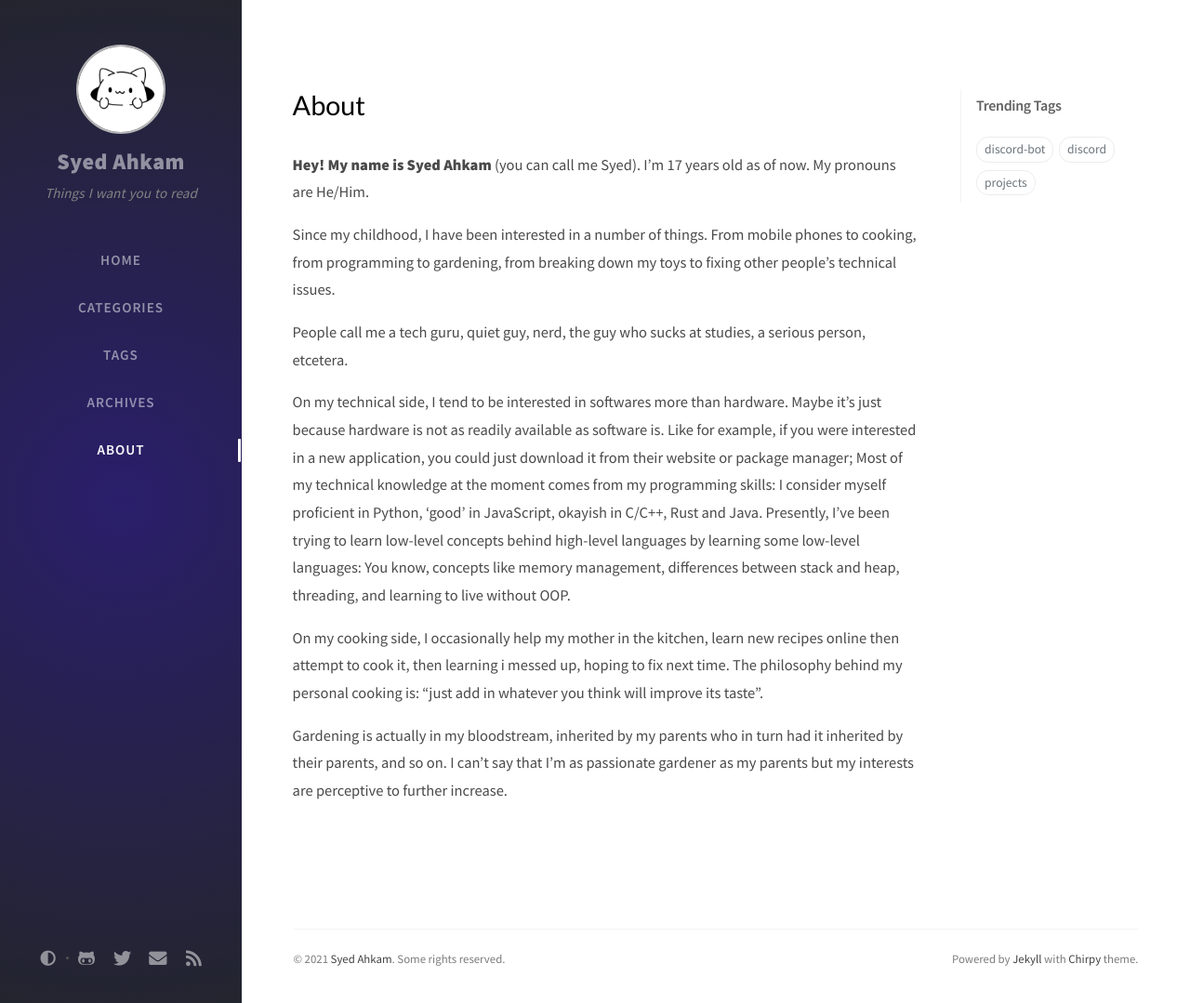
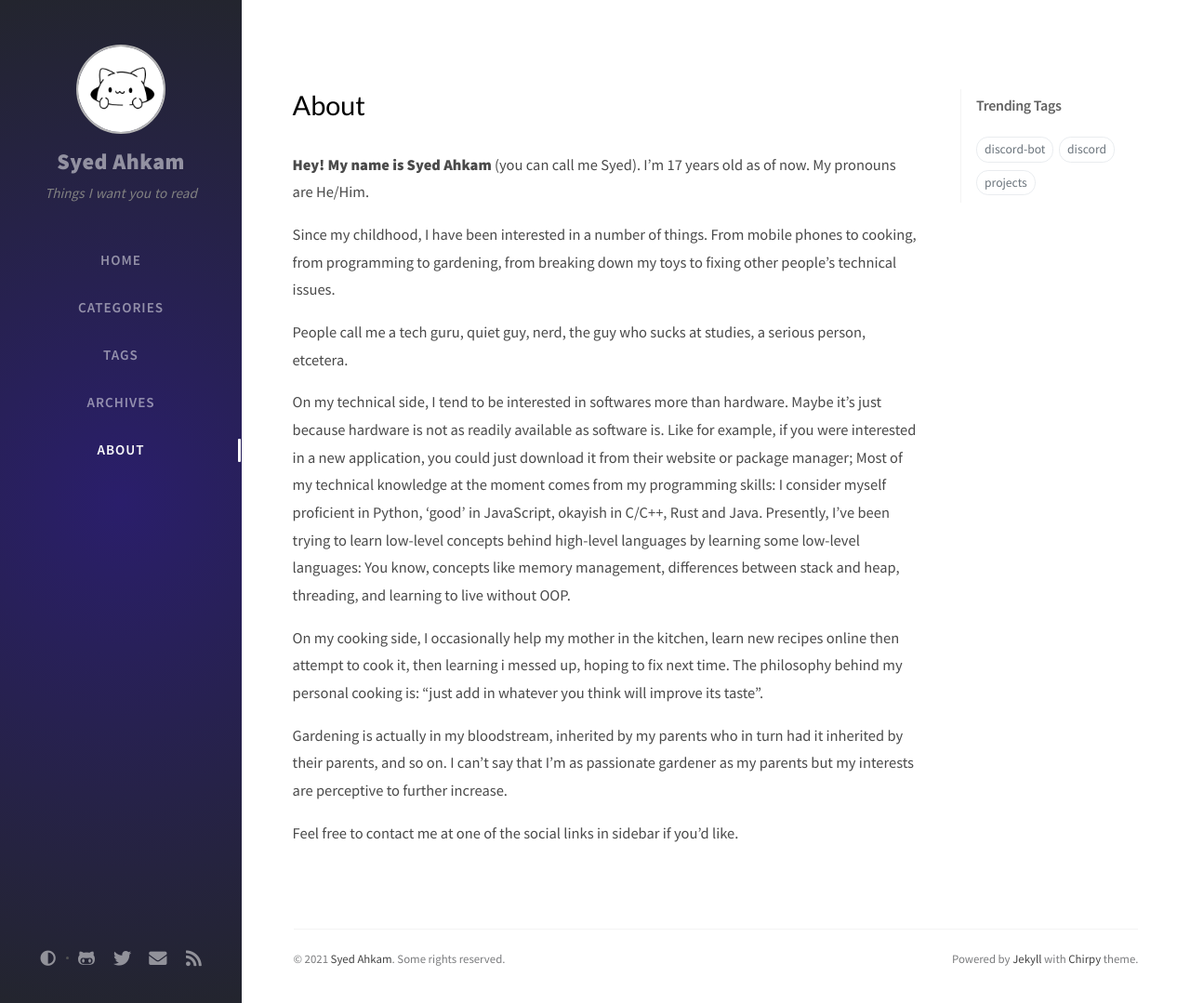
Before and after one commit to SyedAhkam/SyedAhkam.github.io, a Jekyll site: the page built from _tabs/about.md, in a window 1280 px wide and 1079 px high. Shown: the whole window at 93% size. Built offline with Jekyll 4.4.1, drawn with Linux system fonts in a browser that asks for light colours; nearby versions of some CDN libraries; comment, search, counter and statistics services are not loaded.

Commit message:
Update about.md

```diff
--- a/_tabs/about.md
+++ b/_tabs/about.md
@@ -15,3 +15,5 @@ On my technical side, I tend to be interested in softwares more than hardware. M
 On my cooking side, I occasionally help my mother in the kitchen, learn new recipes online then attempt to cook it, then learning i messed up, hoping to fix next time. The philosophy behind my personal cooking is: "just add in whatever you think will improve its taste".
 
 Gardening is actually in my bloodstream, inherited by my parents who in turn had it inherited by their parents, and so on. I can't say that I'm as passionate gardener as my parents but my interests are perceptive to further increase.
+
+Feel free to contact me at one of the social links in sidebar if you'd like.
```
